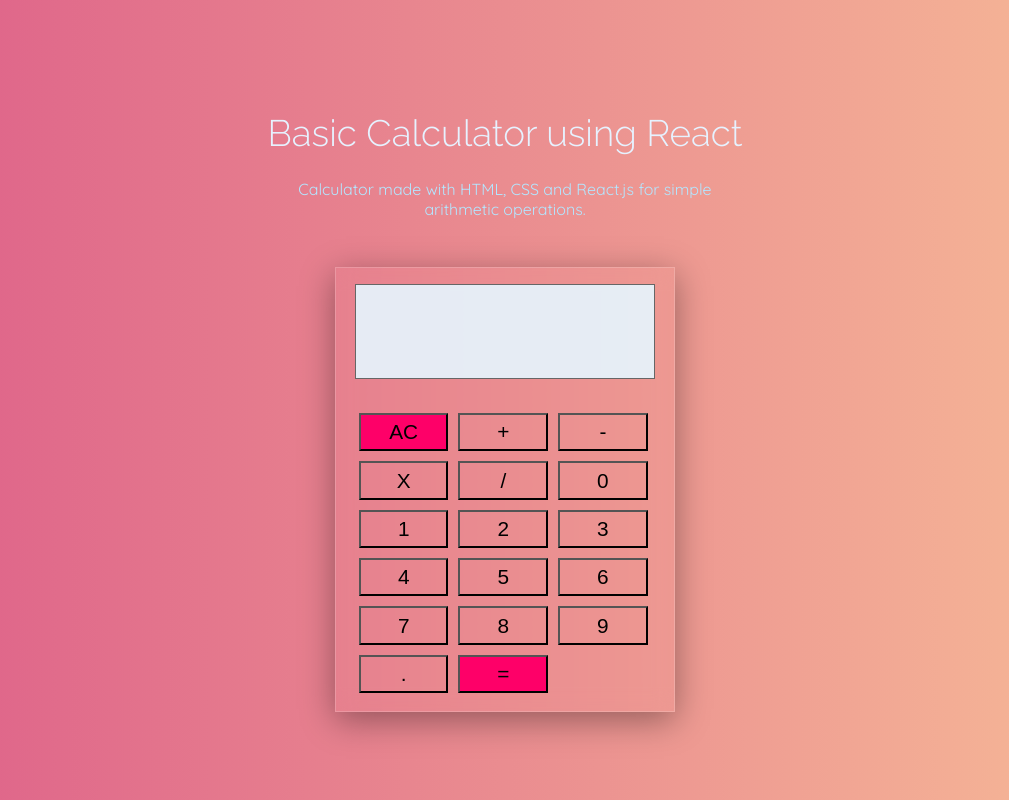
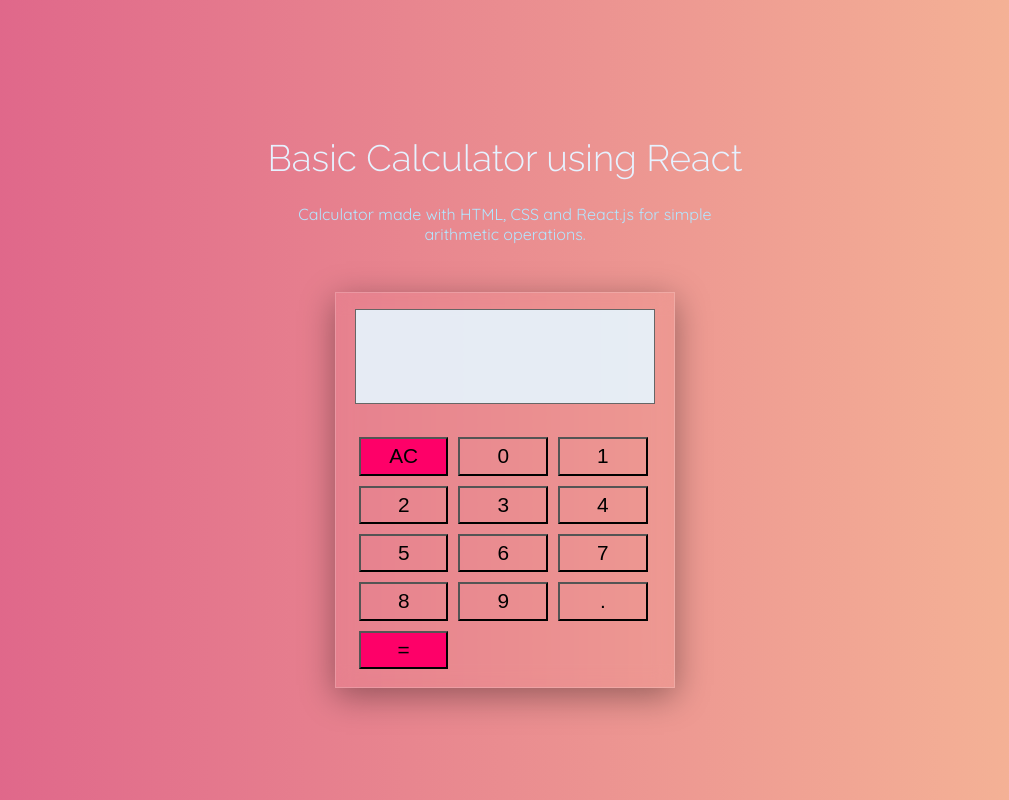
Before and after one commit to Shreyaar12/IEEE-WIE-Youtube-Live-Project, a React (Create React App) app: page / in a window 1280 px wide. Shown: the whole page, without its empty margins (135-1144 px from the left). Built offline with nearby package versions, Linux system fonts and the light colour scheme; a web font is replaced by a local one.

Commit message:
editing calc 1

```diff
--- a/src/App.js
+++ b/src/App.js
@@ -88,11 +88,11 @@
             {" "}
             AC
           </button>
-          {ops.map((el) => (
+          {/* {ops.map((el) => (
             <button value={el} className="btn" onClick={handleOperator}>
               {el}
             </button>
-          ))}
+          ))} */}
           {buttonsArray.map((el) => (
             <button value={el} className="btn" onClick={inputNum}>
               {el}
```
